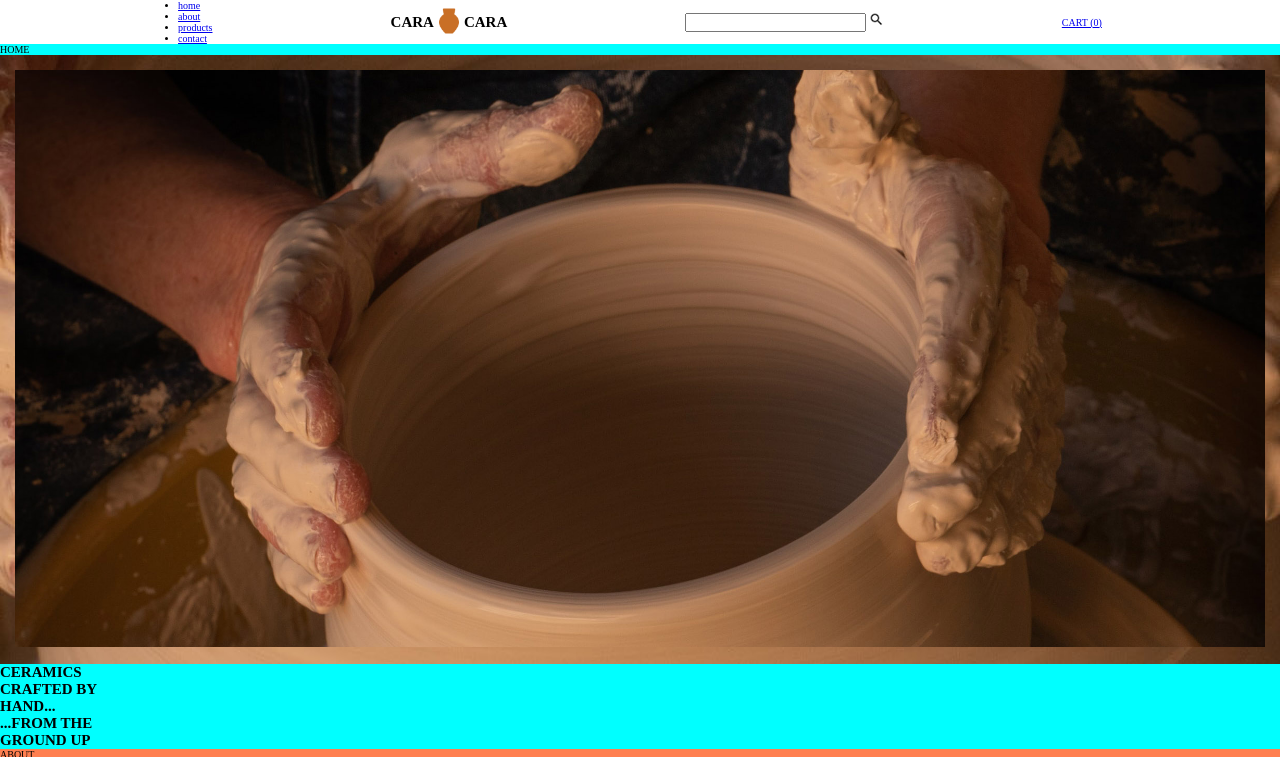
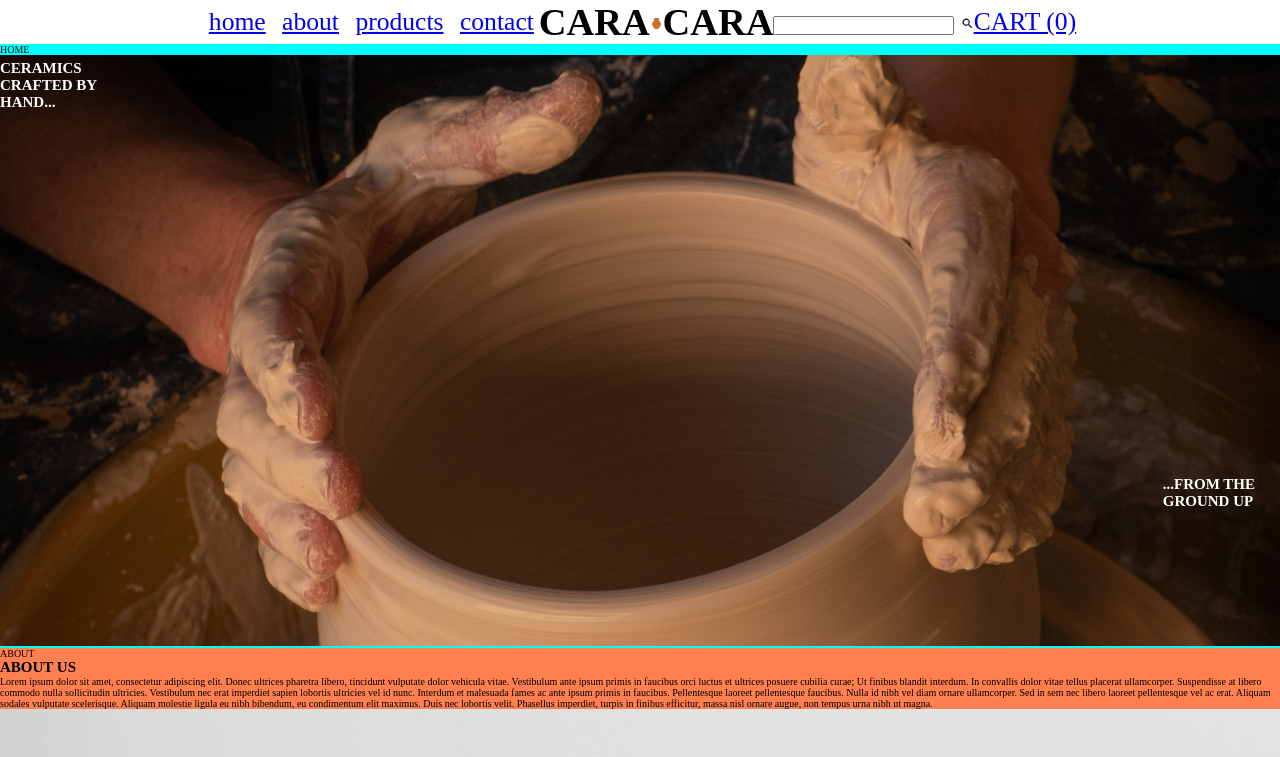
Before and after one commit to BobbyLee3294/eCommerce-Website, a plain HTML site: page index.html in a window 1280 px wide. Shown: the top 757 px of the page. Drawn offline with Linux system fonts and the light colour scheme.

Commit message:
added rules to .header + created rules for .top-left & .bottom-right

```diff
--- a/styles.css
+++ b/styles.css
@@ -17,14 +17,18 @@ header {
     display: flex;
     flex-wrap: wrap;
 }
-.header{
+.header {
     display: flex;
     flex-direction: row;
+    flex-wrap: wrap;
+    justify-content: center;
     align-items: center;
-    flex-wrap: wrap;
-    align-content: flex-start;
-    justify-content: space-evenly;
+    font-size: 2vw;
 }
+.nav-bar li {
+    display: inline-block;
+    padding: 5px;
+  }
 .image{
     width: 100%;
     height: min-content;
@@ -36,16 +40,18 @@ header {
     flex-wrap: wrap;
 }
 .icon{
-    width: 30px;
+    width: 1vw;
 }
 .search {
-    width: 15px;
+    width: 1vw;
 }
 .section-wrapper{
     box-sizing: content-box;
     width: fit-content;
     height: fit-content;
-
+}
+.name-text{
+    font-size: 2vw;
 }
 .home-section{
     background-color: aqua;
@@ -60,10 +66,23 @@ header {
     background-color: palevioletred;
 }
 .container-background{
-    background-image: url(./assets/earl-wilcox-y3W0CzO063w-unsplash-alt.jpg);
+    /* background-image: url(./assets/earl-wilcox-y3W0CzO063w-unsplash-alt.jpg); */
     background-position: bottom center;
     background-repeat: no-repeat, repeat;
-    padding: 15px;
+    padding: 0px;
+    position: relative;
+}
+.top-left {
+    position: absolute;
+    left: 0px;
+    top: 60px;
+    color: white;
+}
+.bottom-right {
+    position: absolute;
+    bottom: 290px;
+    right: 25px;
+    color: white;
 }
 .flexbox{
     display: flex;
```
